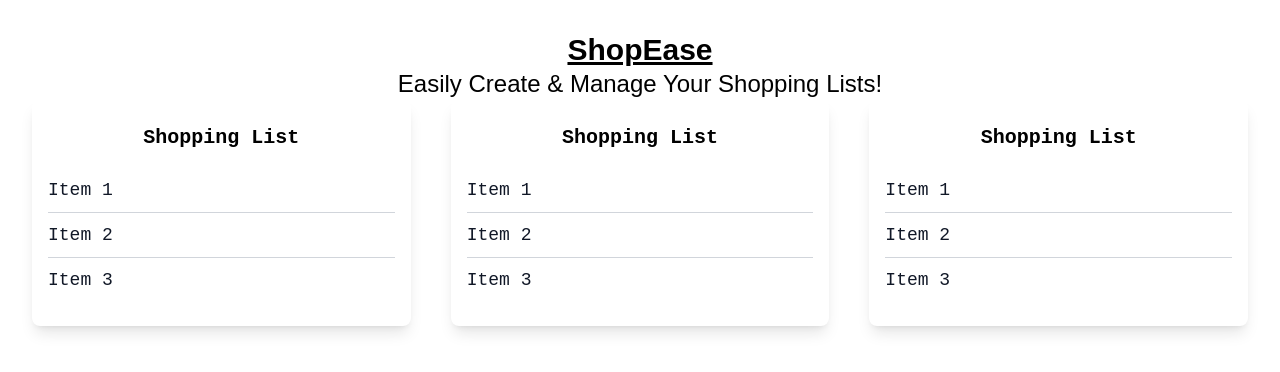
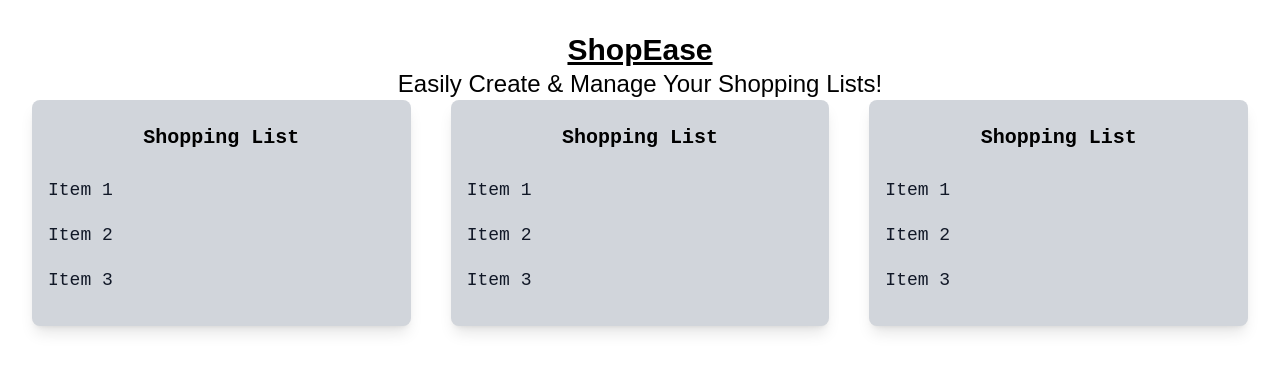
Before and after one commit to emelyn-barrientos/shopease-list-coding-challenge, a React (Create React App) app: page / in a window 1280 px wide. Shown: the top 372 px of the page. Built offline with nearby package versions, Linux system fonts and the light colour scheme; a web font is replaced by a local one.

Commit message:
Update the styling for the ShoppingList divs to be centered

```diff
--- a/src/components/ShoppingList.jsx
+++ b/src/components/ShoppingList.jsx
@@ -1,6 +1,7 @@
 function ShoppingList() {
   return (
-    <div className="bg-white shadow-lg rounded-lg px-4 py-6">
+    <div className="max-w-full justify-self-center w-full">
+      <div className="bg-gray-300 shadow-lg rounded-lg px-4 py-6">
         <h3 className="font-mono font-bold text-xl text-center mb-4">
           Shopping List
         </h3>
@@ -16,6 +17,7 @@ function ShoppingList() {
           </li>
         </ul>
       </div>
+    </div>
   )
 }
 
```
Lines whose indentation alone changed are shown as unchanged.
